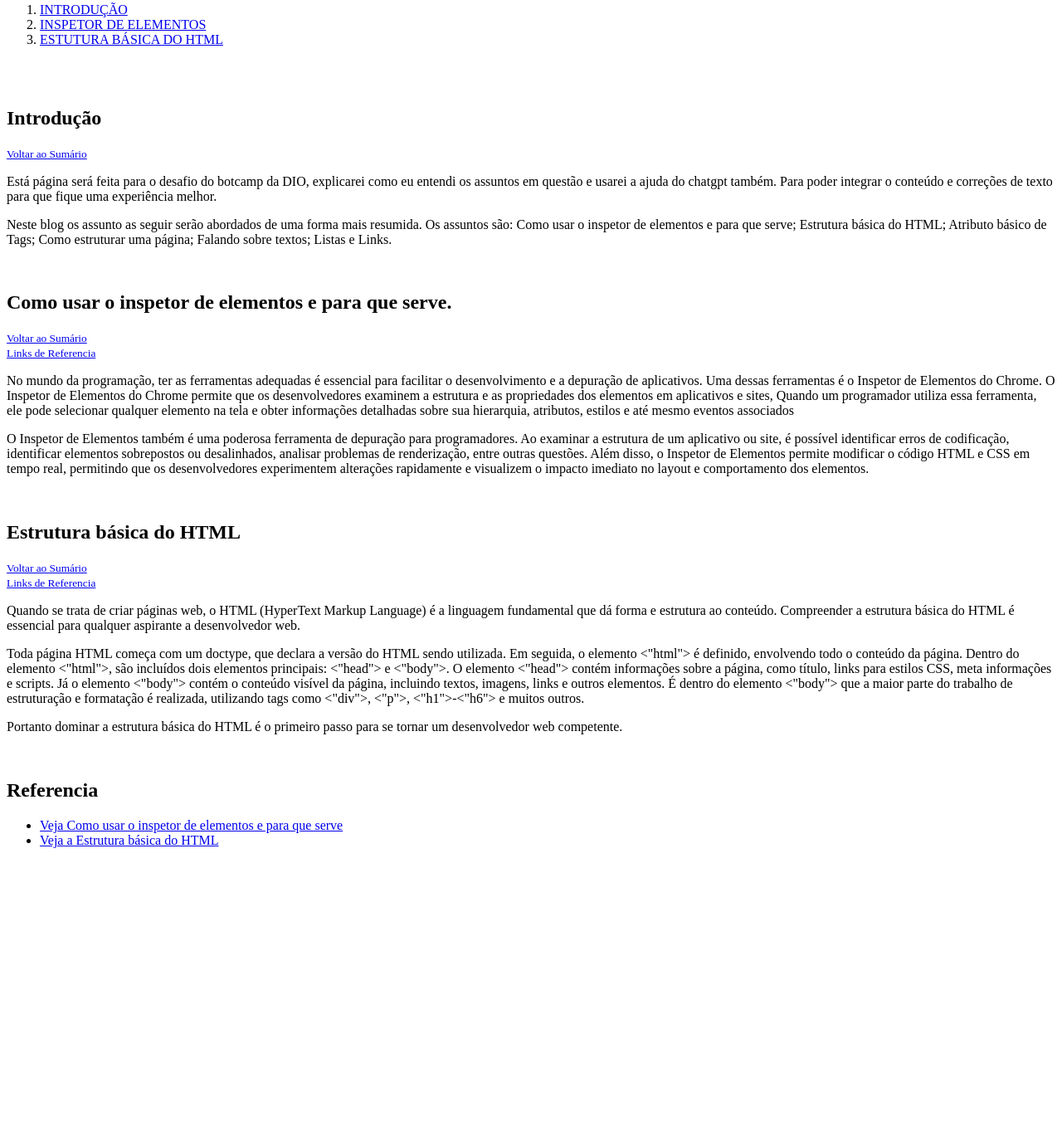
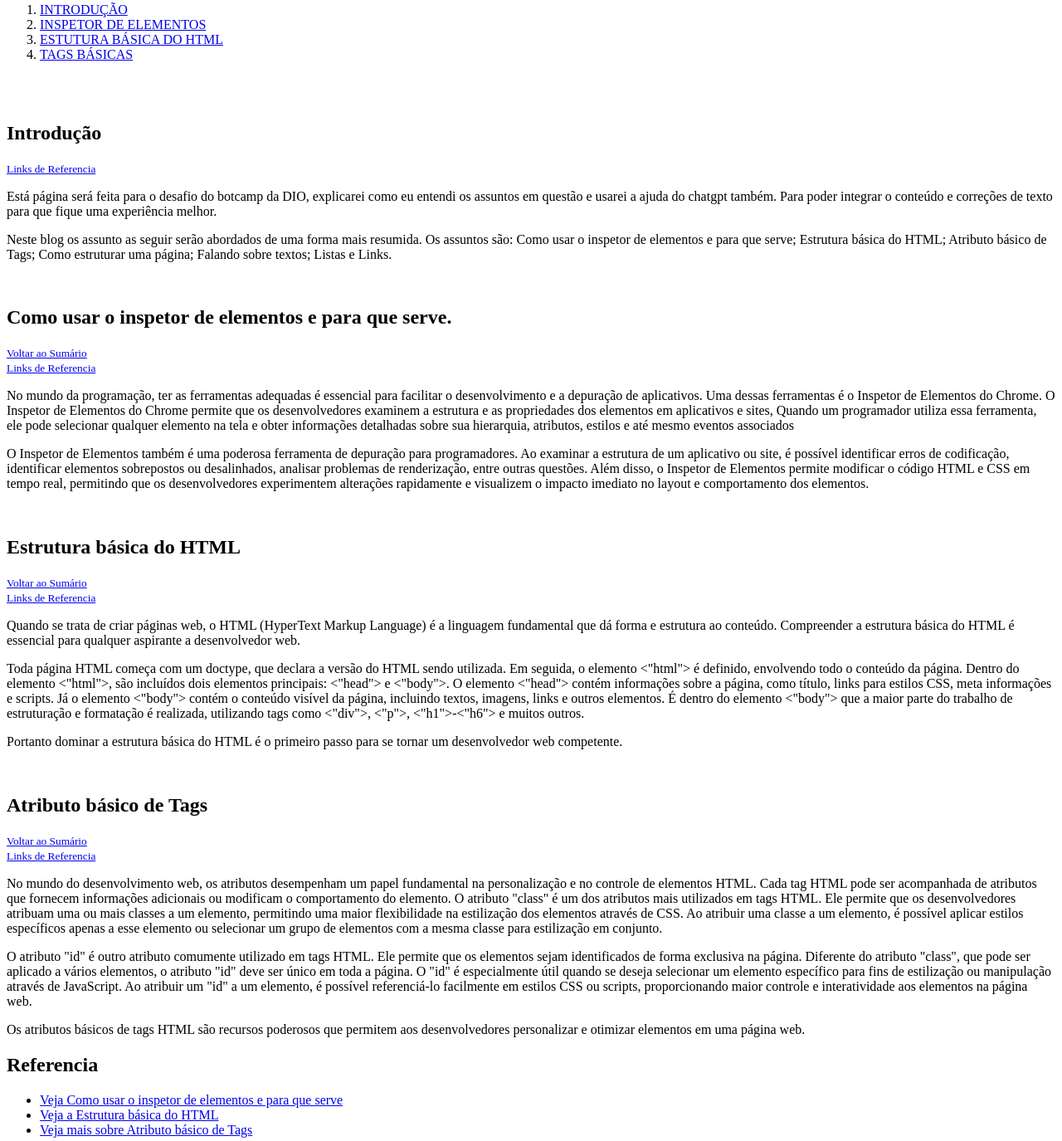
Before and after one commit to EmanuelAkumaA/projeto-dio-html-na-pratica, a plain HTML site: page index.html in a window 1280 px wide. Shown: the part 146-1521 px from the top of the page at 83% size. Before the commit the page ends 1184 px from the top, so only its background shows below. Drawn offline with Linux system fonts and the light colour scheme.

Commit message:
Create | section Atribtos básicos de Tags | linkadas com referencia e texto pronto

```diff
--- a/index.html
+++ b/index.html
@@ -26,6 +26,7 @@
         <li><a href="#intro">INTRODUÇÃO</li>
         <li><a href="#inspector">INSPETOR DE ELEMENTOS</a></li>
         <li><a href="#structure">ESTUTURA BÁSICA DO HTML</a></li>
+        <li><a href="#tags">TAGS BÁSICAS</a></li>
     </ol>
 
     <br />
@@ -34,7 +35,7 @@
     <!-- CONTEÚDO DA PÁGINA -->
     <h2 id="intro">Introdução</h2>
     <!-- LINKS PARA IR AO SUMÁRIO E A REFERENCIAS -->
-    <small><a href="#summary"> Voltar ao Sumário </a></small>
+    <small><a href="#reference"> Links de Referencia </a></small>
     <p> Está página será feita para o desafio do botcamp da DIO, explicarei como eu entendi os assuntos em questão e usarei a ajuda do chatgpt também. Para poder integrar o conteúdo e correções de texto para que fique uma experiência melhor. </p>
     <p> Neste blog os assunto as seguir serão abordados de uma forma mais resumida. Os assuntos são:  Como usar o inspetor de elementos e para que serve; Estrutura básica do HTML; Atributo básico de Tags; Como estruturar uma página; Falando sobre textos; Listas e Links. </p>
 
@@ -59,6 +60,13 @@
 
     <br />
 
+    <h2 id="tags">Atributo básico de Tags</h2>
+    <small><a href="#summary"> Voltar ao Sumário </a></small>
+    <br />
+    <small><a href="#reference"> Links de Referencia </a></small>
+    <p> No mundo do desenvolvimento web, os atributos desempenham um papel fundamental na personalização e no controle de elementos HTML. Cada tag HTML pode ser acompanhada de atributos que fornecem informações adicionais ou modificam o comportamento do elemento. O atributo "class" é um dos atributos mais utilizados em tags HTML. Ele permite que os desenvolvedores atribuam uma ou mais classes a um elemento, permitindo uma maior flexibilidade na estilização dos elementos através de CSS. Ao atribuir uma classe a um elemento, é possível aplicar estilos específicos apenas a esse elemento ou selecionar um grupo de elementos com a mesma classe para estilização em conjunto. </p>
+    <p> O atributo "id" é outro atributo comumente utilizado em tags HTML. Ele permite que os elementos sejam identificados de forma exclusiva na página. Diferente do atributo "class", que pode ser aplicado a vários elementos, o atributo "id" deve ser único em toda a página. O "id" é especialmente útil quando se deseja selecionar um elemento específico para fins de estilização ou manipulação através de JavaScript. Ao atribuir um "id" a um elemento, é possível referenciá-lo facilmente em estilos CSS ou scripts, proporcionando maior controle e interatividade aos elementos na página web. </p>
+    <p> Os atributos básicos de tags HTML são recursos poderosos que permitem aos desenvolvedores personalizar e otimizar elementos em uma página web. </p>
 
 
     <!-- LINKANDO O ASSUNTO COM ALGUM VIDEO DE REFERENCIA  -->
@@ -66,6 +74,7 @@
     <ul>
         <li> <a href="https://youtu.be/nAraKPlx_rc" target="_blank" rel="external"> Veja Como usar o inspetor de elementos e para que serve </a>
         <li> <a href="https://youtu.be/3oSIqIqzN3M" target="_blank" rel="external"> Veja a Estrutura básica do HTML </a>
+        <li> <a href="https://youtu.be/IMCGzvUTDIM" target="_blank" rel="external"> Veja mais sobre Atributo básico de Tags </a>
     </ul>
 
 </body>
```
